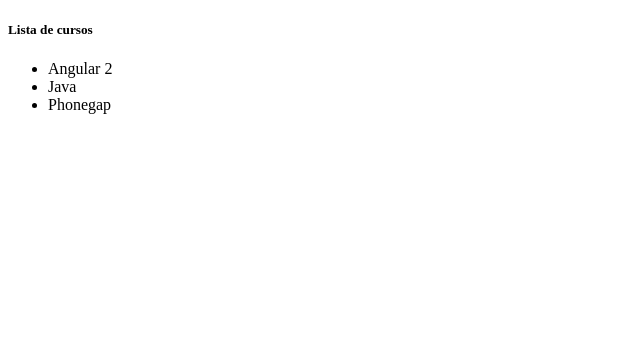
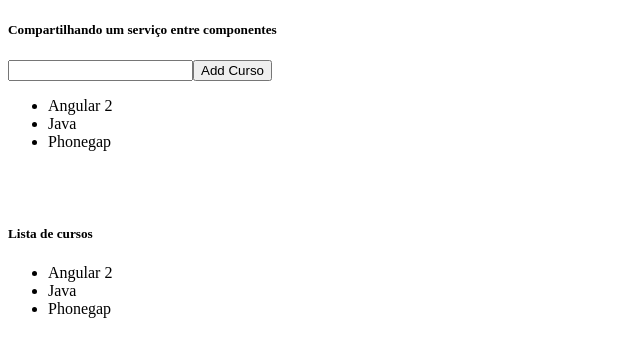
Before and after one commit to andreiacsouza/services, an Angular app: page / in a window 1280 px wide. Shown: the top 356 px of the page, without its empty margins (0-640 px from the left). Built offline with nearby package versions, Linux system fonts and the light colour scheme.

Commit message:
Implemented Escopo de instâncias de serviços e módulos

```diff
--- a/src/app/app.component.html
+++ b/src/app/app.component.html
@@ -1 +1,3 @@
+<app-criar-curso></app-criar-curso>
+<br><br>
 <app-cursos></app-cursos>
--- a/src/app/app.module.ts
+++ b/src/app/app.module.ts
@@ -6,12 +6,14 @@ import { HttpModule } from '@angular/http';
 import { AppComponent } from './app.component';
 import { CursosComponent } from './cursos/cursos.component';
 import { CursosService } from './cursos/cursos.service';
+import { CriarCursoComponent } from './criar-curso/criar-curso.component';
 
 @NgModule({
   declarations: [
     AppComponent,
     CursosComponent,
-    CursosComponent
+    CursosComponent,
+    CriarCursoComponent
   ],
   imports: [
     BrowserModule,
--- /dev/null
+++ b/src/app/criar-curso/criar-curso.component.html
@@ -0,0 +1,10 @@
+<h5>Compartilhando um serviço entre componentes</h5>
+
+<input type="text" #cursoInput>
+<button (click)="onAddCurso(cursoInput.value)">Add Curso</button>
+
+<ul>
+  <li *ngFor="let curso of cursos">
+    {{ curso }}
+  </li>
+</ul>
--- /dev/null
+++ b/src/app/criar-curso/criar-curso.component.ts
@@ -0,0 +1,24 @@
+import { Component, OnInit } from '@angular/core';
+
+import { CursosService } from '../cursos/cursos.service';
+
+@Component({
+  selector: 'app-criar-curso',
+  templateUrl: './criar-curso.component.html',
+  styleUrls: ['./criar-curso.component.css']
+})
+export class CriarCursoComponent implements OnInit {
+
+  cursos: string[] = [];
+
+  constructor(private cursosService: CursosService) { }
+
+  ngOnInit() {
+    this.cursos = this.cursosService.getCursos();
+  }
+
+  onAddCurso(curso: string){
+    this.cursosService.addCurso(curso);
+  }
+
+}
--- a/src/app/cursos/cursos.service.ts
+++ b/src/app/cursos/cursos.service.ts
@@ -3,7 +3,17 @@ import { Injectable } from '@angular/core';
 @Injectable()
 export class CursosService {
 
+    private cursos: string[] = ['Angular 2', 'Java', 'Phonegap'];
+
+    constructor(){
+        console.log('CursosService');
+    }
+
     getCursos() {
-        return ['Angular 2', 'Java', 'Phonegap'];
+        return this.cursos;
+    }
+
+    addCurso(curso: string){
+        this.cursos.push(curso);
     }
 }
```
Also changed, not shown: src/app/criar-curso/criar-curso.component.css (added), 1 other file (tests, documents, lock files or other folders).
